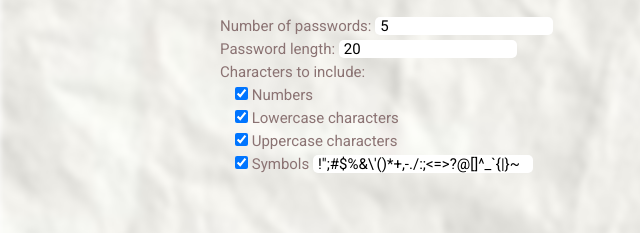
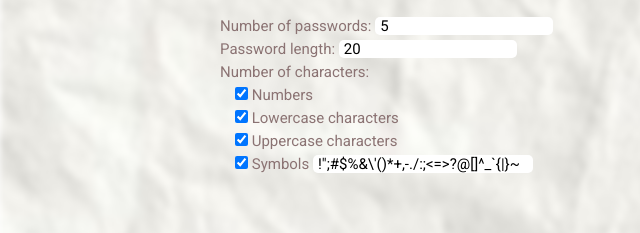
Before and after one commit to stormiwave/passgen, a website with bundled scripts: page src/view/index.html in a window 1280 px wide. Shown: the part 298-531 px from the top of the page, 0-640 px from the left. Built offline with nearby package versions, Linux system fonts and the light colour scheme.

Commit message:
Add files via upload

```diff
--- a/src/view/index.html
+++ b/src/view/index.html
@@ -45,7 +45,7 @@
                 <label>Password length:
                     <input id="pass-length" type="number" value="20">
                 </label>
-                <fieldset>Characters to include:
+                <fieldset>Number of characters:
                     <label>
                         <input id="char-numbers" type="checkbox" class="checkbox" checked>
                         Numbers
```
